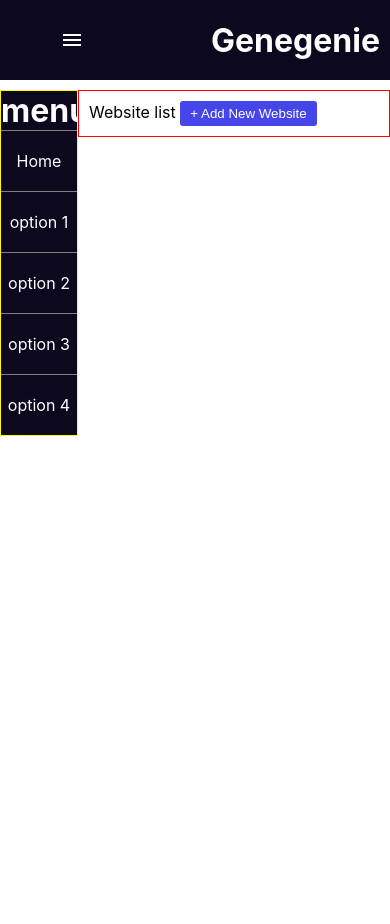
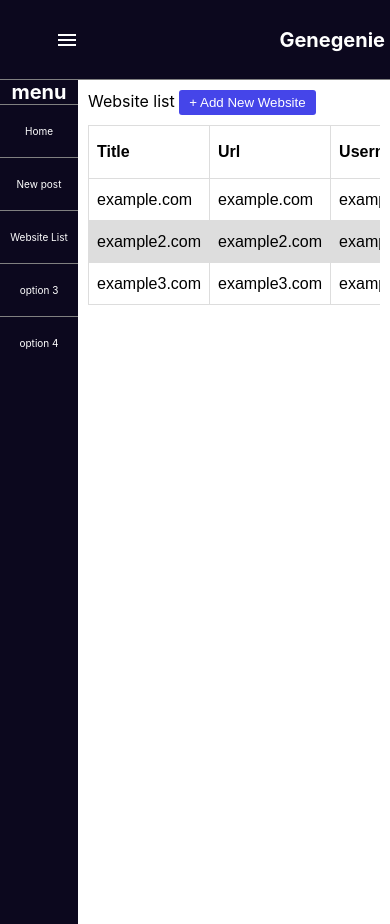
Before and after one commit to montasirazad/mbot-client, a React (Create React App) app: page /user/dashboard/website-list in a window 390 px wide. Before the commit the page ends 844 px from the top, so only its background shows below. Built offline with nearby package versions, Linux system fonts and the light colour scheme.

Commit message:
dashboard and dashboard table done

```diff
--- a/src/Components/Shared/Navbar/NavBar.js
+++ b/src/Components/Shared/Navbar/NavBar.js
@@ -33,7 +33,7 @@
                     {/*<a href="/#">My Work</a>
                     <a href="/#">Blog</a>
                     <a href="/#">About me</a> */}
-                    {/* <Link to='user/dashboard'>User dashboard</Link> */}
+                    <Link to='user/dashboard'>User dashboard</Link>
                     <button className='nav-btn nav-close-btn' onClick={showNavBar}>
                         <ClearIcon />
                     </button>
--- a/src/Components/UserDashBoard/UserDashBoard.css
+++ b/src/Components/UserDashBoard/UserDashBoard.css
@@ -6,23 +6,25 @@
 }
 
 .dashboard-container {
-    margin-top: 10px;
+    /* margin-top: 10px; */
     display: grid;
     grid-template-columns: 20% auto;
-    transition: 1s;
+    height: 100vh;
+    transition: .7s;
 
 }
 
 .dashboard-menu {
-    transition: 1s;
+    transition: .7s;
     display: flex;
     flex-direction: column;
     text-align: center;
-    border: 1px solid yellow;
+    /* border: 1px solid yellow; */
     background-color: var(--mainColor);
     color: var(--textColor);
 
 }
+
 
 .dashboard-menu a {
     text-decoration: none;
@@ -48,11 +50,12 @@
     justify-content: space-between;
     height: 80px;
     padding: 10px;
+    border-bottom: 1px solid grey;
 }
 
 .hide-menu {
     transform: translateX(-100vw);
-    transition: 1s;
+    transition: .7s;
     display: flex;
     flex-direction: column;
     align-items: center;
@@ -67,12 +70,41 @@
 }
 
 .toggle-container {
-    margin-top: 10px;
+    /* margin-top: 10px; */
     height: 100vh;
     display: grid;
     grid-template-columns: 0 auto;
     /* transform: translateX(-50px); */
-    transition: 1s;
+    transition: .7s;
 }
 
-@media only screen and (max-width:800px) {}
+
+
+@media only screen and (max-width:800px) {
+    .top-nav {
+        width: auto;
+        font-size: 10px;
+        display: flex;
+        align-items: center;
+        justify-content: space-between;
+        height: 80px;
+        padding: 5px;
+    }
+
+    .dashboard-menu {
+        font-size: 10px;
+    }
+
+    .menu-btn {
+
+        /* left: 20px; */
+
+
+    }
+
+    .dashboard-outlet {
+        overflow: hidden;
+        overflow-x: scroll;
+
+    }
+}
--- a/src/Components/UserDashBoard/UserDashBoard.js
+++ b/src/Components/UserDashBoard/UserDashBoard.js
@@ -19,13 +19,14 @@
         {/* <button >menu</button> */}
         <h1>Genegenie</h1>
       </div>
+
       <div className={toggle ? 'dashboard-container' : 'toggle-container'}>
         <div className={toggle ? 'dashboard-menu' : 'hide-menu'}>
 
-          <h1 >menu</h1>
+          <h1>menu</h1>
           <Link to='/'>Home</Link>
-          <Link to='#'>option 1</Link>
-          <Link to='#'>option 2</Link>
+          <Link to='/user/dashboard'>New post</Link>
+          <Link to='/user/dashboard/website-list'>Website List</Link>
           <Link to='#'>option 3</Link>
           <Link to='#'>option 4</Link>
         </div>
--- a/src/Components/UserDashBoard/WebsiteList/WebsiteList.css
+++ b/src/Components/UserDashBoard/WebsiteList/WebsiteList.css
@@ -1,9 +1,9 @@
 .website-list-container {
-    width: 100%;
-    height: auto;
-    border: 1px solid red;
-    padding: 10px;
-    overflow-x: hidden;
+    height: 100vh;
+    /* border: 1px solid red; */
+    padding-top: 30px;
+    padding-left: 100px;
+
 
 }
 
@@ -19,10 +19,14 @@
 }
 
 
-/* table {
+table {
     font-family: arial, sans-serif;
     border-collapse: collapse;
-    margin-top: 40px;
+    margin-top: 10px;
+    /* margin-left: 50px; */
+    /* border: 1px solid blue; */
+
+
 
 }
 
@@ -35,10 +39,14 @@
 
 tr:nth-child(even) {
     background-color: #dddddd;
-} */
+}
 
 
-@media only screen and (max-width:1024px) {
+@media only screen and (max-width:800px) {
+    .website-list-container {
+        height: 100vh;
+        padding: 10px;
 
 
+    }
 }
--- a/src/Components/UserDashBoard/WebsiteList/WebsiteList.js
+++ b/src/Components/UserDashBoard/WebsiteList/WebsiteList.js
@@ -11,9 +11,8 @@
                 <button className=''> <span>&#43;</span> Add New Website</button>
             </div>
 
-            {/* <div style={{overflow:'hidden', border: '1px solid green', marginTop: '50px' }}>
-
-                <table style={{ overflowX: 'auto'}}>
+            <div style={{overflowX:'auto'}}>
+                <table >
 
                     <thead>
                         <tr>
@@ -64,7 +63,10 @@
                         </tr>
                     </tbody>
                 </table>
-            </div> */}
+
+            </div>
+
+
         </div>
     );
 };
```
